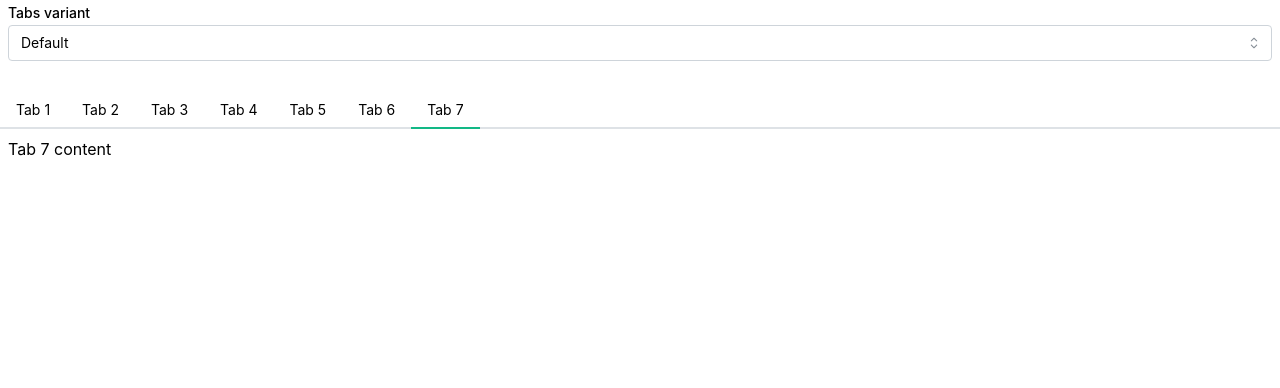
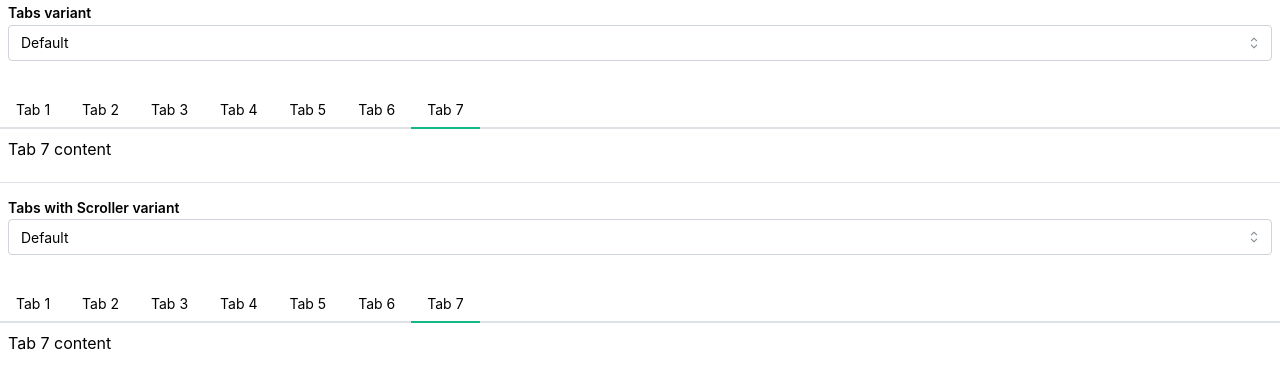
Before and after one commit to dipiash/mantine-scrollable-tabs, a React (Vite) app: page / in a window 1280 px wide. Shown: the top 388 px of the page. Built offline with nearby package versions, Linux system fonts and the light colour scheme.

Commit message:
Keep the tabs demo current and add support mantine Scoller component for Tabs.  Upgrade Mantine, React, TypeScript, and Vite to their latest compatible   versions

```diff
--- a/src/App.tsx
+++ b/src/App.tsx
@@ -1,12 +1,15 @@
 import "@mantine/core/styles.css";
-import { MantineProvider } from "@mantine/core";
+import { MantineProvider, Divider } from "@mantine/core";
 import { theme } from "./theme";
 import { Tabs } from "./components/Tabs";
+import { TabsWithScroller } from "./components/TabsWithScroller";
 
 export default function App() {
   return (
     <MantineProvider theme={theme}>
       <Tabs />
+      <Divider my="sm" />
+      <TabsWithScroller />
     </MantineProvider>
   );
 }
--- a/src/components/Tabs/base/constants.ts
+++ /dev/null
@@ -1,13 +0,0 @@
-import { ComboboxItem, TabsVariant } from "@mantine/core";
-
-export const TabsVariants: Record<TabsVariant, TabsVariant> = {
-    default: 'default',
-    outline: 'outline',
-    pills: 'pills',
-}
-
-export const TabsVariantsOptions: ComboboxItem[] = [
-    { value: TabsVariants.default, label: 'Default' },
-    { value: TabsVariants.outline, label: 'Outline' },
-    { value: TabsVariants.pills, label: 'Pills' },
-]
--- a/src/components/Tabs/index.tsx
+++ b/src/components/Tabs/index.tsx
@@ -1,28 +1,29 @@
 import { useState } from "react";
-import { ComboboxItem, Select, Stack, Tabs as MantineTabs, TabsVariant } from "@mantine/core";
-import { TabsVariants, TabsVariantsOptions } from "./base/constants";
-import { useScrollableTabs } from "./base/useScrollableTabs";
+import { Select, Stack, Tabs as MantineTabs } from "@mantine/core";
+import type { ComboboxItem, TabsVariant } from "@mantine/core";
+import { tabsData, tabsVariants, tabsVariantsOptions } from "../../shared/tabs/constants";
+import { useScrollableTabs } from "../../shared/hooks/useScrollableTabs";
 import classes from "./Tabs.module.scss";
 
 export const Tabs = () => {
     const { tabListReference } = useScrollableTabs();
-    const [variant, setVariant] = useState<TabsVariant>(TabsVariants.default);
+    const [variant, setVariant] = useState<TabsVariant>(tabsVariants.default);
 
-    const handleChangeTabsVariant = (value: string | null, _: ComboboxItem) => {
+    const handleChangeTabsVariant = (value: TabsVariant | null, _: ComboboxItem) => {
         if (value === null) {
-            setVariant(TabsVariants.default);
+            setVariant(tabsVariants.default);
 
             return;
         }
 
-        setVariant(TabsVariants[value as TabsVariant])
+        setVariant(tabsVariants[value])
     }
 
     return (
         <Stack gap="xl">
             <Select
                 label="Tabs variant"
-                data={TabsVariantsOptions}
+                data={tabsVariantsOptions}
                 value={variant}
                 onChange={handleChangeTabsVariant}
                 px={8}
@@ -30,70 +31,18 @@ export const Tabs = () => {
 
             <MantineTabs classNames={{ list: classes.list, tab: classes.tab }} color="teal" variant={variant} defaultValue="tab7">
                 <MantineTabs.List ref={tabListReference}>
-                    <MantineTabs.Tab value="tab1">
-                        Tab 1
-                    </MantineTabs.Tab>
-                    <MantineTabs.Tab
-                        value="tab2"
-                    >
-                        Tab 2
-                    </MantineTabs.Tab>
-                    <MantineTabs.Tab
-                        value="tab3"
-                    >
-                        Tab 3
-                    </MantineTabs.Tab>
-
-                    <MantineTabs.Tab
-                        value="tab4"
-                    >
-                        Tab 4
-                    </MantineTabs.Tab>
-
-                    <MantineTabs.Tab
-                        value="tab5"
-                    >
-                        Tab 5
-                    </MantineTabs.Tab>
-                    <MantineTabs.Tab
-                        value="tab6"
-                    >
-                        Tab 6
-                    </MantineTabs.Tab>
-                    <MantineTabs.Tab
-                        value="tab7"
-                    >
-                        Tab 7
-                    </MantineTabs.Tab>
+                    {tabsData.map((tab) => (
+                        <MantineTabs.Tab key={tab.value} value={tab.value}>
+                            {tab.label}
+                        </MantineTabs.Tab>
+                    ))}
                 </MantineTabs.List>
 
-                <MantineTabs.Panel value="tab1" p={8}>
-                    Tab 1 content
-                </MantineTabs.Panel>
-
-                <MantineTabs.Panel value="tab2" p={8}>
-                    Tab 2 content
-                </MantineTabs.Panel>
-
-                <MantineTabs.Panel value="tab3" p={8}>
-                    Tab 3 content
-                </MantineTabs.Panel>
-
-                <MantineTabs.Panel value="tab4" p={8}>
-                    Tab 4 content
-                </MantineTabs.Panel>
-
-                <MantineTabs.Panel value="tab5" p={8}>
-                    Tab 5 content
-                </MantineTabs.Panel>
-
-                <MantineTabs.Panel value="tab6" p={8}>
-                    Tab 6 content
-                </MantineTabs.Panel>
-
-                <MantineTabs.Panel value="tab7" p={8}>
-                    Tab 7 content
-                </MantineTabs.Panel>
+                {tabsData.map((tab) => (
+                    <MantineTabs.Panel key={tab.value} value={tab.value} p={8}>
+                        {tab.content}
+                    </MantineTabs.Panel>
+                ))}
             </MantineTabs>
         </Stack>
     );
--- /dev/null
+++ b/src/components/TabsWithScroller/TabsWithScroller.module.scss
@@ -0,0 +1,31 @@
+.tab {
+  &[data-orientation="horizontal"] {
+    &[data-variant="default"] {
+      border-color: var(--tab-border-color);
+
+      &:where([data-active]) {
+        border-color: var(--tabs-color);
+      }
+    }
+
+    &[data-variant="outline"] {
+      border-bottom-color: var(--tabs-color);
+
+      &:not([data-active]) {
+        border-left: none;
+        border-right: none;
+      }
+
+      &:where([data-active]) {
+        border-color: var(--tabs-color);
+        border-bottom: none;
+      }
+    }
+  }
+}
+
+.scrollerList {
+  &[data-orientation="horizontal"][data-variant="outline"] {
+    --tab-border-color: transparent;
+  }
+}
--- /dev/null
+++ b/src/components/TabsWithScroller/index.tsx
@@ -0,0 +1,56 @@
+import { useState } from "react";
+import { Scroller, Select, Stack, Tabs } from "@mantine/core";
+import type { ComboboxItem, TabsVariant } from "@mantine/core";
+import { tabsData, tabsVariants, tabsVariantsOptions } from "../../shared/tabs/constants";
+import { useScrollableTabs } from "../../shared/hooks/useScrollableTabs";
+import classes from "./TabsWithScroller.module.scss";
+
+export const TabsWithScroller = () => {
+    const { tabListReference } = useScrollableTabs();
+    const [variant, setVariant] = useState<TabsVariant>(tabsVariants.default);
+
+    const handleChangeTabsVariant = (value: TabsVariant | null, _: ComboboxItem) => {
+        if (value === null) {
+            setVariant(tabsVariants.default);
+
+            return;
+        }
+
+        setVariant(tabsVariants[value]);
+    };
+
+    return (
+        <Stack gap="xl">
+            <Select
+                label="Tabs with Scroller variant"
+                data={tabsVariantsOptions}
+                value={variant}
+                onChange={handleChangeTabsVariant}
+                px={8}
+            />
+
+            <Tabs
+                classNames={{ list: classes.scrollerList, tab: classes.tab }}
+                color="teal"
+                variant={variant}
+                defaultValue="tab7"
+            >
+                <Tabs.List ref={tabListReference}>
+                    <Scroller>
+                        {tabsData.map((tab) => (
+                            <Tabs.Tab key={tab.value} value={tab.value}>
+                                {tab.label}
+                            </Tabs.Tab>
+                        ))}
+                    </Scroller>
+                </Tabs.List>
+
+                {tabsData.map((tab) => (
+                    <Tabs.Panel key={tab.value} value={tab.value} p={8}>
+                        {tab.content}
+                    </Tabs.Panel>
+                ))}
+            </Tabs>
+        </Stack>
+    );
+};
--- a/src/components/Tabs/base/useScrollableTabs.ts
+++ b/src/shared/hooks/useScrollableTabs.ts
@@ -1,5 +1,5 @@
 import { useEffect, useRef } from "react";
-import { rafThrottle } from "../../../shared/utils/rafThrottle";
+import { rafThrottle } from "../utils/rafThrottle";
 
 const ACTIVE_TAB_SELECTOR = '[aria-selected="true"]'
 
@@ -26,6 +26,7 @@ export const useScrollableTabs = () => {
         if (tabListReference.current) {
             observer.observe(tabListReference.current, {
                 attributes: true,
+                attributeFilter: ["aria-selected"],
                 subtree: true,
             });
         }
--- /dev/null
+++ b/src/shared/tabs/constants.ts
@@ -0,0 +1,23 @@
+import type { ComboboxItem, TabsVariant } from "@mantine/core";
+
+export const tabsVariants: Record<TabsVariant, TabsVariant> = {
+    default: 'default',
+    outline: 'outline',
+    pills: 'pills',
+}
+
+export const tabsVariantsOptions: ComboboxItem<TabsVariant>[] = [
+    { value: tabsVariants.default, label: 'Default' },
+    { value: tabsVariants.outline, label: 'Outline' },
+    { value: tabsVariants.pills, label: 'Pills' },
+]
+
+export const tabsData = [
+    { value: 'tab1', label: 'Tab 1', content: 'Tab 1 content' },
+    { value: 'tab2', label: 'Tab 2', content: 'Tab 2 content' },
+    { value: 'tab3', label: 'Tab 3', content: 'Tab 3 content' },
+    { value: 'tab4', label: 'Tab 4', content: 'Tab 4 content' },
+    { value: 'tab5', label: 'Tab 5', content: 'Tab 5 content' },
+    { value: 'tab6', label: 'Tab 6', content: 'Tab 6 content' },
+    { value: 'tab7', label: 'Tab 7', content: 'Tab 7 content' },
+];
--- a/src/theme.ts
+++ b/src/theme.ts
@@ -1,5 +1,5 @@
 import { createTheme } from "@mantine/core";
 
 export const theme = createTheme({
-  /* Put your mantine theme override here */
+  defaultRadius: "sm",
 });
```
Also changed, not shown: package.json (+21 -17 lines), 1 other file (tests, documents, lock files or other folders).
